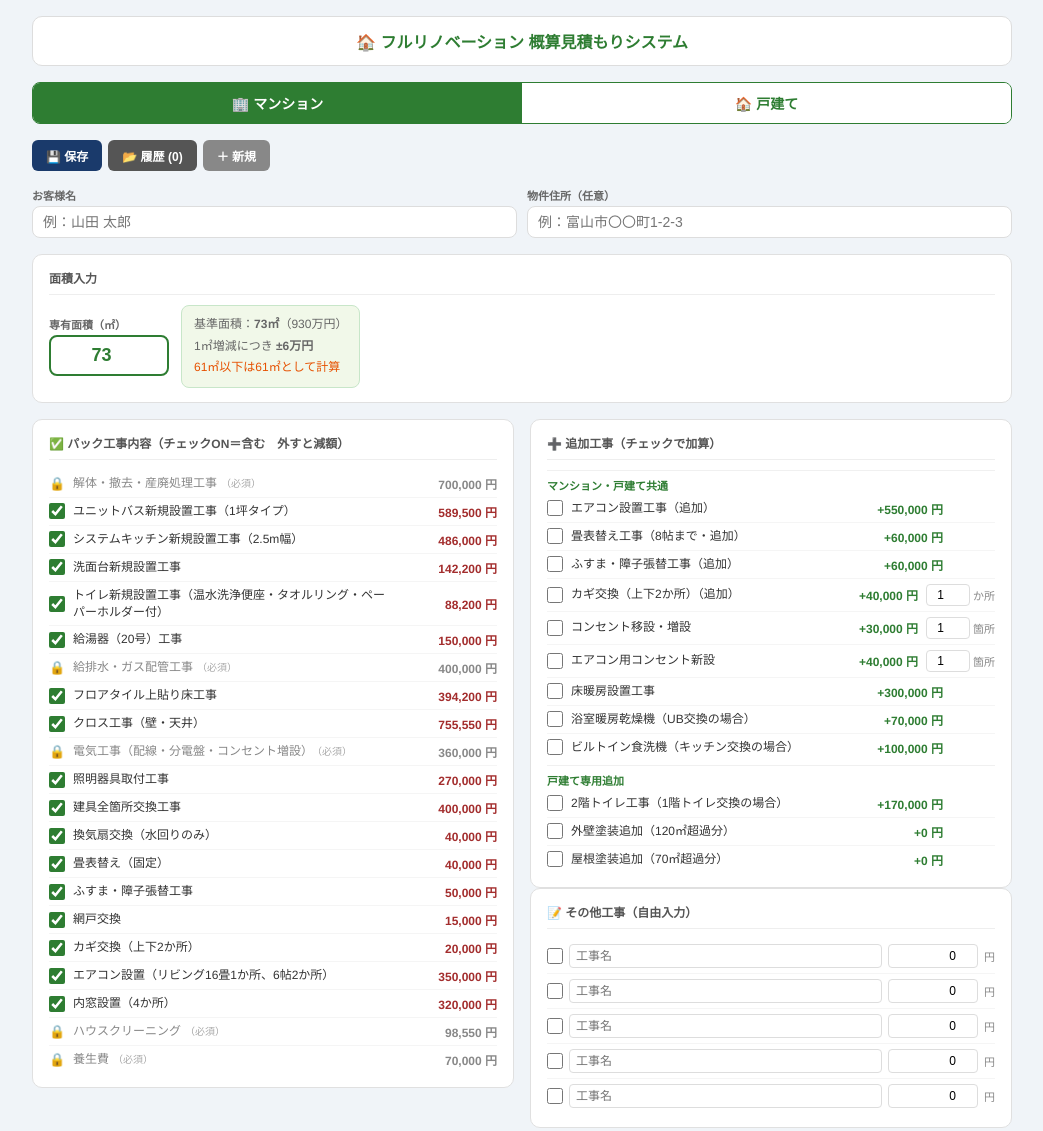
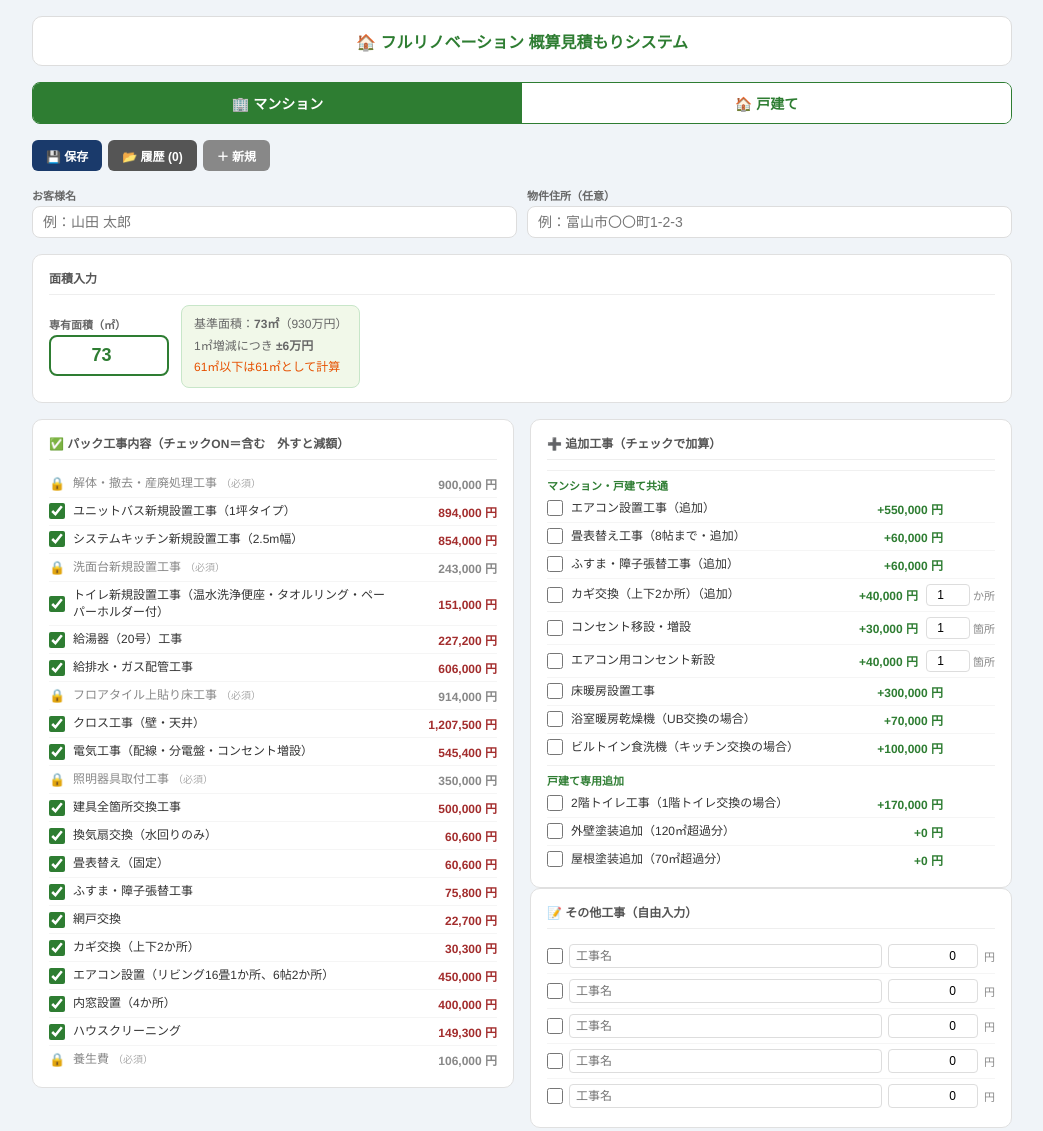
Before and after one commit to s-yago/fullreno-estimate, a plain HTML site: page index.html in a window 1280 px wide. Shown: the top 1131 px of the page, without its empty margins (118-1161 px from the left). Drawn offline with Linux system fonts and the light colour scheme.

Commit message:
Update index.html

```diff
--- a/index.html
+++ b/index.html
@@ -191,6 +191,9 @@ h1{font-size:16px;font-weight:700;margin-bottom:1rem;color:#2e7d32;text-align:ce
         </span>
         <span style="font-weight:700;color:#795500" id="t-buf">0 円</span>
       </div>
+      <div id="adjustWarn" style="display:none;background:#fff3e0;border:1px solid #ffcc02;border-radius:6px;padding:6px 10px;font-size:11px;color:#e65100;font-weight:600;margin-top:4px">
+        ⚠ 追加工事が多く調整費がマイナスになっています。パック基準金額内に収まらない工事が含まれている可能性があります。
+      </div>
       <div class="total-row main"><span>概算総額（税込）</span><span class="amt" id="t-total">0 円</span></div>
     </div>
 
@@ -237,56 +240,56 @@ var K_BASE_AREA = 105, K_MIN_AREA = 85, K_BASE_TOTAL = 13600000, K_UNIT = 70000;
 // type: fix=固定, var_sqm=㎡変動, var_5sqm=5㎡変動
 // locked=true: 必須（チェック不可）
 var mansionPack = [
-  {id:'m01', label:'解体・撤去・産廃処理工事', type:'var_sqm', base:700000, baseArea:73, unit:0, locked:true},
-  {id:'m02', label:'ユニットバス新規設置工事（1坪タイプ）', type:'fix', base:589500, locked:false},
-  {id:'m03', label:'システムキッチン新規設置工事（2.5m幅）', type:'fix', base:486000, locked:false},
-  {id:'m04', label:'洗面台新規設置工事', type:'fix', base:142200, locked:false},
-  {id:'m05', label:'トイレ新規設置工事（温水洗浄便座・タオルリング・ペーパーホルダー付）', type:'fix', base:88200, locked:false},
-  {id:'m06', label:'給湯器（20号）工事', type:'fix', base:150000, locked:false},
-  {id:'m07', label:'給排水・ガス配管工事', type:'fix', base:400000, locked:true},
-  {id:'m08', label:'フロアタイル上貼り床工事', type:'var_sqm', base:394200, baseArea:73, unit:6000, locked:false},
-  {id:'m09', label:'クロス工事（壁・天井）', type:'var_sqm', base:755550, baseArea:73, unit:11500, locked:false},
-  {id:'m10', label:'電気工事（配線・分電盤・コンセント増設）', type:'var_sqm', base:360000, baseArea:73, unit:3000, locked:true},
-  {id:'m11', label:'照明器具取付工事', type:'var_5sqm', base:270000, baseArea:73, unit:12500, locked:false},
-  {id:'m12', label:'建具全箇所交換工事', type:'var_5sqm', base:400000, baseArea:73, unit:25000, locked:false},
-  {id:'m13', label:'換気扇交換（水回りのみ）', type:'fix', base:40000, locked:false},
-  {id:'m14', label:'畳表替え（固定）', type:'fix', base:40000, locked:false},
-  {id:'m15', label:'ふすま・障子張替工事', type:'fix', base:50000, locked:false},
-  {id:'m16', label:'網戸交換', type:'fix', base:15000, locked:false},
-  {id:'m17', label:'カギ交換（上下2か所）', type:'fix', base:20000, locked:false},
-  {id:'m18', label:'エアコン設置（リビング16畳1か所、6帖2か所）', type:'fix', base:350000, locked:false},
-  {id:'m19', label:'内窓設置（4か所）', type:'fix', base:320000, locked:false},
-  {id:'m20', label:'ハウスクリーニング', type:'var_sqm', base:98550, baseArea:73, unit:1500, locked:true},
-  {id:'m21', label:'養生費', type:'fix', base:70000, locked:true},
+  {id:'m01', label:'解体・撤去・産廃処理工事', type:'fix', base:900000, locked:true},
+  {id:'m02', label:'ユニットバス新規設置工事（1坪タイプ）', type:'fix', base:894000, locked:false},
+  {id:'m03', label:'システムキッチン新規設置工事（2.5m幅）', type:'fix', base:854000, locked:false},
+  {id:'m04', label:'洗面台新規設置工事', type:'fix', base:243000, locked:false},
+  {id:'m05', label:'トイレ新規設置工事（温水洗浄便座・タオルリング・ペーパーホルダー付）', type:'fix', base:151000, locked:false},
+  {id:'m06', label:'給湯器（20号）工事', type:'fix', base:227200, locked:false},
+  {id:'m07', label:'給排水・ガス配管工事', type:'fix', base:606000, locked:true},
+  {id:'m08', label:'フロアタイル上貼り床工事', type:'var_sqm', base:914000, baseArea:73, unit:9100, locked:false},
+  {id:'m09', label:'クロス工事（壁・天井）', type:'var_sqm', base:1207500, baseArea:73, unit:17400, locked:false},
+  {id:'m10', label:'電気工事（配線・分電盤・コンセント増設）', type:'var_sqm', base:545400, baseArea:73, unit:4500, locked:true},
+  {id:'m11', label:'照明器具取付工事', type:'var_5sqm', base:350000, baseArea:73, unit:18900, locked:false},
+  {id:'m12', label:'建具全箇所交換工事', type:'var_5sqm', base:500000, baseArea:73, unit:37900, locked:false},
+  {id:'m13', label:'換気扇交換（水回りのみ）', type:'fix', base:60600, locked:false},
+  {id:'m14', label:'畳表替え（固定）', type:'fix', base:60600, locked:false},
+  {id:'m15', label:'ふすま・障子張替工事', type:'fix', base:75800, locked:false},
+  {id:'m16', label:'網戸交換', type:'fix', base:22700, locked:false},
+  {id:'m17', label:'カギ交換（上下2か所）', type:'fix', base:30300, locked:false},
+  {id:'m18', label:'エアコン設置（リビング16畳1か所、6帖2か所）', type:'fix', base:450000, locked:false},
+  {id:'m19', label:'内窓設置（4か所）', type:'fix', base:400000, locked:false},
+  {id:'m20', label:'ハウスクリーニング', type:'var_sqm', base:149300, baseArea:73, unit:2300, locked:true},
+  {id:'m21', label:'養生費', type:'fix', base:106000, locked:true},
 ];
 
 // ===== 戸建て パック工事 =====
 var kodatePack = [
   {id:'k01', label:'解体・撤去・産廃処理工事', type:'fix', base:1200000, locked:true},
-  {id:'k02', label:'ユニットバス新規設置工事（1坪タイプ）', type:'fix', base:522900, locked:false},
-  {id:'k03', label:'システムキッチン新規設置工事（2.5m幅）', type:'fix', base:499500, locked:false},
-  {id:'k04', label:'洗面台新規設置工事', type:'fix', base:142200, locked:false},
-  {id:'k05', label:'トイレ新規設置工事（温水洗浄便座・タオルリング・ペーパーホルダー付）', type:'fix', base:88200, locked:false},
-  {id:'k06', label:'給湯器（20号）工事', type:'fix', base:150000, locked:false},
-  {id:'k07', label:'給排水・ガス配管工事', type:'fix', base:800000, locked:true},
-  {id:'k08', label:'フロアタイル上貼り床工事', type:'var_sqm', base:822600, baseArea:105, unit:6000, locked:false},
-  {id:'k09', label:'クロス工事（壁・天井）', type:'var_sqm', base:1087650, baseArea:105, unit:11500, locked:false},
-  {id:'k10', label:'電気工事（配線・分電盤・コンセント増設）', type:'var_sqm', base:600000, baseArea:105, unit:3000, locked:true},
-  {id:'k11', label:'照明器具取付工事', type:'var_5sqm', base:300000, baseArea:105, unit:12500, locked:false},
-  {id:'k12', label:'建具全箇所交換工事', type:'var_5sqm', base:500000, baseArea:105, unit:25000, locked:false},
-  {id:'k13', label:'換気扇交換（水回りのみ）', type:'fix', base:40000, locked:false},
-  {id:'k14', label:'畳表替え（固定）', type:'fix', base:40000, locked:false},
-  {id:'k15', label:'ふすま・障子張替工事', type:'fix', base:50000, locked:false},
-  {id:'k16', label:'網戸交換', type:'fix', base:30000, locked:false},
-  {id:'k17', label:'カギ交換（上下2か所）', type:'fix', base:30000, locked:false},
-  {id:'k18', label:'エアコン設置（リビング16畳1か所、6帖2か所）', type:'fix', base:350000, locked:false},
-  {id:'k19', label:'内窓設置（4か所）', type:'fix', base:320000, locked:false},
-  {id:'k20', label:'ハウスクリーニング', type:'fix', base:150000, locked:true},
-  {id:'k21', label:'外壁塗装工事（120㎡まで）', type:'fix', base:1200000, locked:false},
-  {id:'k22', label:'屋根塗装工事・スレート葺き（70㎡まで）', type:'fix', base:600000, locked:false},
-  {id:'k23', label:'足場設置・撤去費', type:'fix', base:500000, locked:false},
-  {id:'k24', label:'ペアガラス内窓設置（8か所）', type:'fix', base:640000, locked:false},
-  {id:'k25', label:'養生費', type:'fix', base:70000, locked:true},
+  {id:'k02', label:'ユニットバス新規設置工事（1坪タイプ）', type:'fix', base:894000, locked:false},
+  {id:'k03', label:'システムキッチン新規設置工事（2.5m幅）', type:'fix', base:854000, locked:false},
+  {id:'k04', label:'洗面台新規設置工事', type:'fix', base:243000, locked:false},
+  {id:'k05', label:'トイレ新規設置工事（温水洗浄便座・タオルリング・ペーパーホルダー付）', type:'fix', base:151000, locked:false},
+  {id:'k06', label:'給湯器（20号）工事', type:'fix', base:227200, locked:false},
+  {id:'k07', label:'給排水・ガス配管工事', type:'fix', base:700000, locked:true},
+  {id:'k08', label:'フロアタイル上貼り床工事', type:'var_sqm', base:1250000, baseArea:105, unit:9000, locked:false},
+  {id:'k09', label:'クロス工事（壁・天井）', type:'var_sqm', base:1100000, baseArea:105, unit:5400, locked:false},
+  {id:'k10', label:'電気工事（配線・分電盤・コンセント増設）', type:'fix', base:500000, locked:true},
+  {id:'k11', label:'照明器具取付工事', type:'fix', base:454500, locked:false},
+  {id:'k12', label:'建具全箇所交換工事', type:'fix', base:454500, locked:false},
+  {id:'k13', label:'換気扇交換（水回りのみ）', type:'fix', base:60600, locked:false},
+  {id:'k14', label:'畳表替え（固定）', type:'fix', base:60600, locked:false},
+  {id:'k15', label:'ふすま・障子張替工事', type:'fix', base:75800, locked:false},
+  {id:'k16', label:'網戸交換', type:'fix', base:45400, locked:false},
+  {id:'k17', label:'カギ交換（上下2か所）', type:'fix', base:45400, locked:false},
+  {id:'k18', label:'エアコン設置（リビング16畳1か所、6帖2か所）', type:'fix', base:480000, locked:false},
+  {id:'k19', label:'内窓設置（4か所）', type:'fix', base:484800, locked:false},
+  {id:'k20', label:'ハウスクリーニング', type:'fix', base:227200, locked:true},
+  {id:'k21', label:'外壁塗装工事（120㎡まで）', type:'fix', base:770000, locked:false},
+  {id:'k22', label:'屋根塗装工事・スレート葺き（70㎡まで）', type:'fix', base:920000, locked:false},
+  {id:'k23', label:'足場設置・撤去費', type:'fix', base:770000, locked:false},
+  {id:'k24', label:'ペアガラス内窓設置（8か所）', type:'fix', base:856000, locked:false},
+  {id:'k25', label:'養生費', type:'fix', base:106000, locked:true},
 ];
 
 // ===== 追加工事 =====
@@ -310,7 +313,7 @@ var addData = [
 ];
 
 var OTHER_COUNT = 5;
-var LOCKED_M = ['m01','m07','m10','m20','m21'];
+var LOCKED_M = ['m01','m04','m08','m11','m21','m22'];
 var LOCKED_K = ['k01','k07','k10','k20','k25'];
 
 function fmt(n){ return Math.round(n).toLocaleString('ja-JP'); }
@@ -452,18 +455,18 @@ function recalc(){
     if(el && el.checked) otherTotal += getNum('oprice_'+i,0);
   }
 
-  // 調整費（内訳合計＝総額になるよう自動調整）
+  // 工事費小計（チェック状況反映済み）
   var workTotal = baseTotal - deductTotal + addTotal + otherTotal;
-  var adjust = baseTotal - workTotal; // 調整費 = 総額 - 工事費小計
-  // 調整費はマイナスになる場合もある（追加工事が多い場合）
+  // 調整費（内訳小計がbaseTotalになるよう自動調整）
+  var adjust = baseTotal - workTotal;
   var adj1 = Math.round(adjust * 0.5);
   var adj2 = Math.round(adjust * 0.3);
   var adj3 = adjust - adj1 - adj2;
-  var total = baseTotal; // 総額は常にbaseTotal（面積ベース）
 
-  // 予備費計算
+  // 予備費は工事費小計（baseTotal）に対して計算
   var bufRate = parseFloat(document.getElementById('bufRate').value) || 0;
   var buf = Math.round(baseTotal * bufRate / 100);
+  // 概算総額 = 工事費小計 + 予備費
   var grandTotal = baseTotal + buf;
 
   document.getElementById('t-base').textContent = fmt(baseTotal) + ' 円';
@@ -477,6 +480,9 @@ function recalc(){
   document.getElementById('t-subtotal').textContent = fmt(baseTotal) + ' 円';
   document.getElementById('t-buf').textContent = fmt(buf) + ' 円';
   document.getElementById('t-total').textContent = fmt(grandTotal) + ' 円';
+  // 調整費がマイナスの場合は警告
+  var warnEl = document.getElementById('adjustWarn');
+  if(warnEl){ warnEl.style.display = adjust < 0 ? 'block' : 'none'; }
 }
 
 function setTab(tab){
@@ -579,7 +585,7 @@ function goToEstimate(){
 
   var bufRate = parseFloat(document.getElementById('bufRate').value) || 0;
   var buf = Math.round(baseTotal * bufRate / 100);
-  var total = baseTotal + buf;
+  var total = baseTotal + buf; // 概算総額 = 工事費小計 + 予備費
   var areaInfo = isKodate ? '室内面積：'+area+'㎡（延床：'+getFloorArea()+'㎡）' : '専有面積：'+area+'㎡';
   if(rawArea > 0 && rawArea < minArea) areaInfo += '　※入力' + rawArea + '㎡→最低保証' + minArea + '㎡として計算';
 
```
